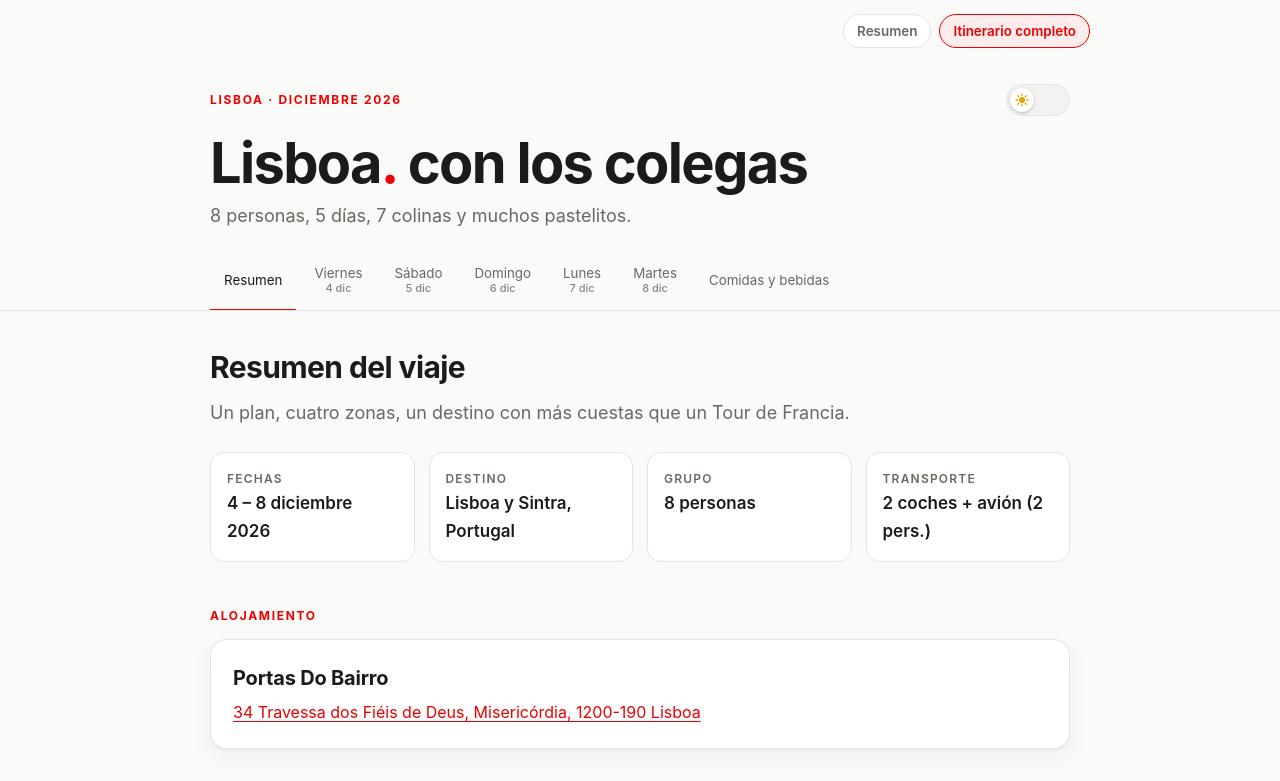
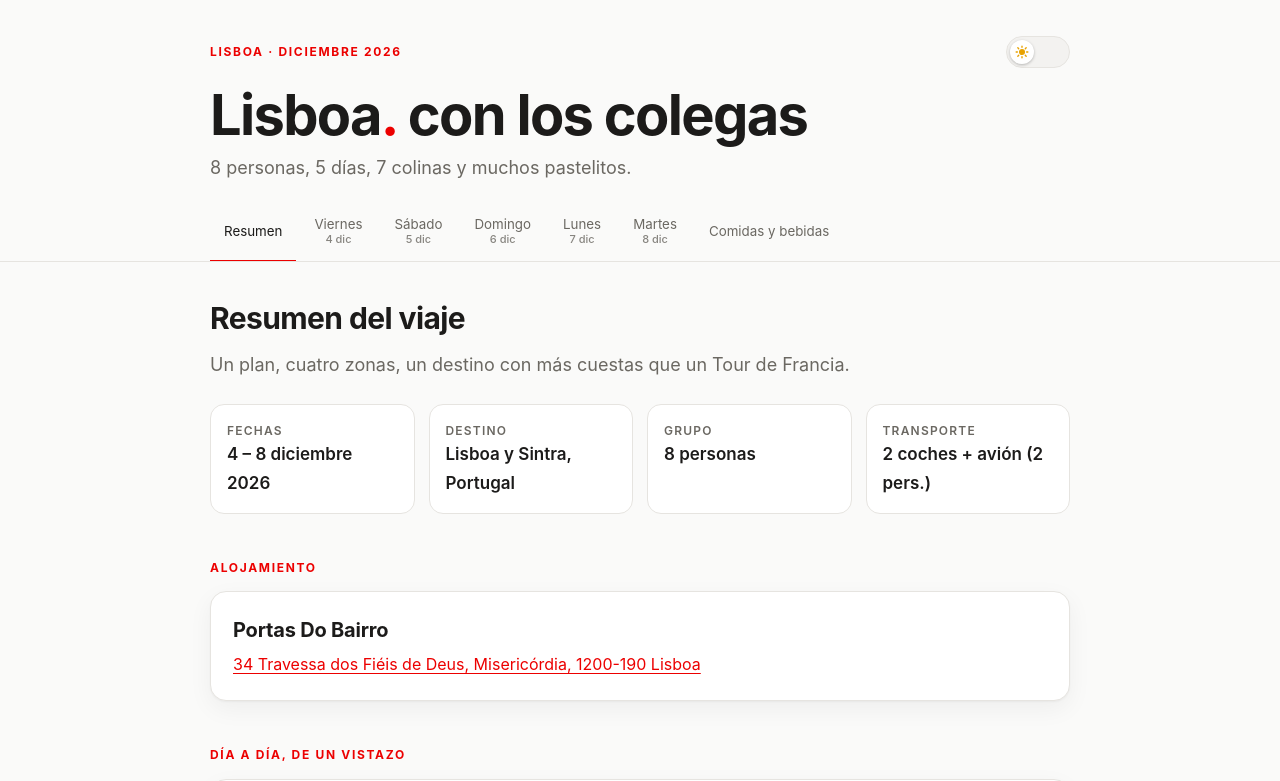
Before and after one commit to marcrecor/mis-cosas, a plain HTML site: page viajes/2026-lisboa/itinerario-completo.html in a window 1280 px wide. Shown: the top 781 px of the page. Drawn offline with Linux system fonts and the light colour scheme.

Commit message:
Remove version switch and mark São Domingos entry confirmed

```diff
--- a/viajes/2026-lisboa/itinerario-completo.html
+++ b/viajes/2026-lisboa/itinerario-completo.html
@@ -841,36 +841,10 @@
         justify-self: start
       }
     }
-
-    .site-switch {
-      width: min(100% - 32px, 900px);
-      margin: 14px auto 0;
-      display: flex;
-      justify-content: flex-end;
-      gap: 8px;
-      flex-wrap: wrap;
-      font: 600 .84rem/1.2 -apple-system, BlinkMacSystemFont, "Segoe UI", sans-serif;
-    }
-    .site-switch a {
-      display: inline-block;
-      padding: 8px 13px;
-      border: 1px solid var(--line);
-      border-radius: 999px;
-      color: var(--muted);
-      background: var(--surface);
-      text-decoration: none;
-    }
-    .site-switch a[aria-current="page"] {
-      color: var(--accent);
-      border-color: var(--accent);
-      background: var(--accent-soft);
-    }
 </style>
 </head>
 
 <body>
-  <nav class="site-switch" aria-label="Versión del itinerario"><a href="../">Resumen</a><a href="./" aria-current="page">Itinerario completo</a></nav>
-
   <header class="top">
     <div class="wrap">
       <div class="topbar">
@@ -980,7 +954,7 @@
             <li class="pend">Palácio da Regaleira <b class="star" aria-label="Favorito">★</b><span>(20 €)</span></li>
             <li class="pend">Castelo de São Jorge <span>(17 €)</span></li>
           </ul>
-          <p class="legend" style="margin:14px 0 0"><i class="p"></i>Pendiente de decidir <span
+          <p class="legend" style="margin:14px 0 0"><i class="p"></i>Pendiente de decidir · Punto rojo: entrada confirmada <span
               style="color:var(--accent);font-weight:700">★</span> Favorito</p>
         </div>
 
```
